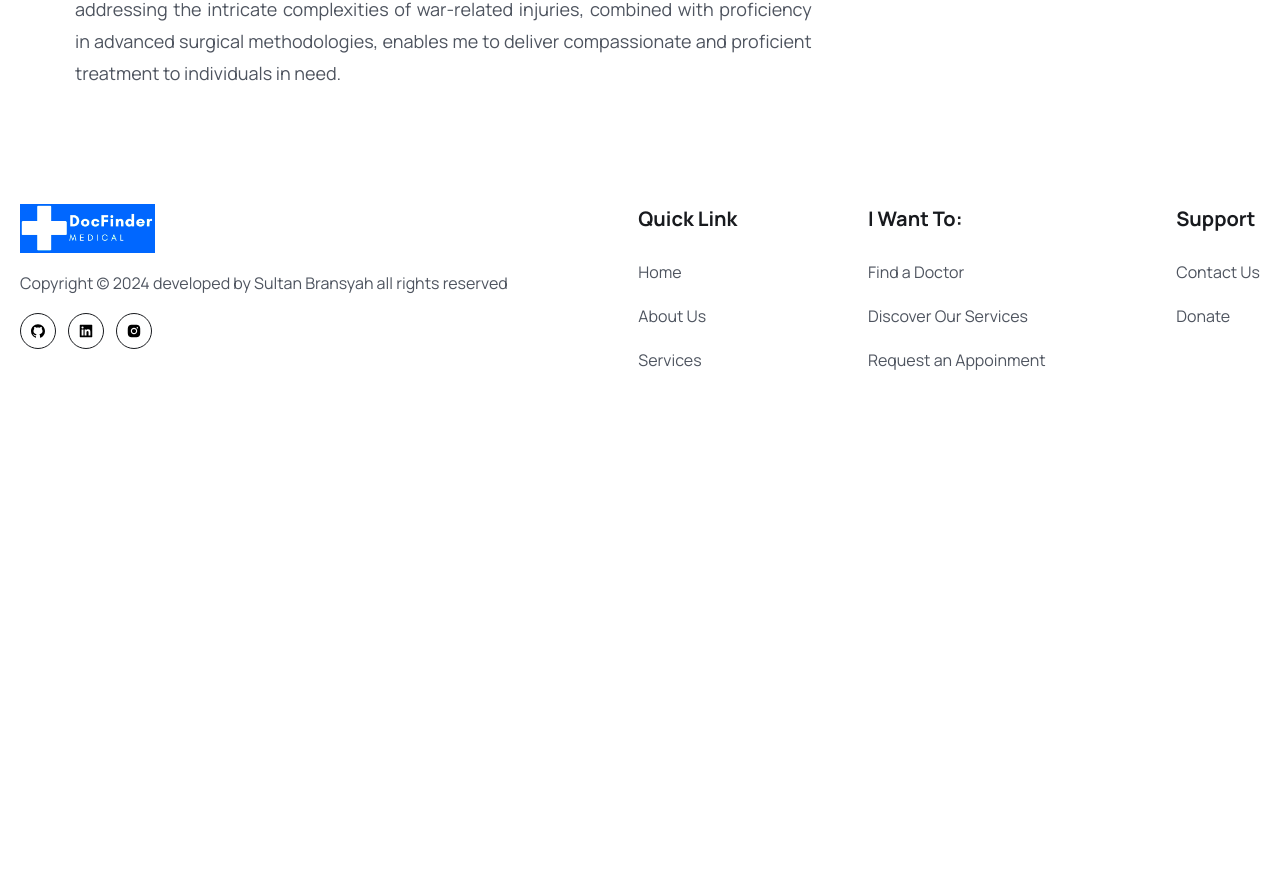
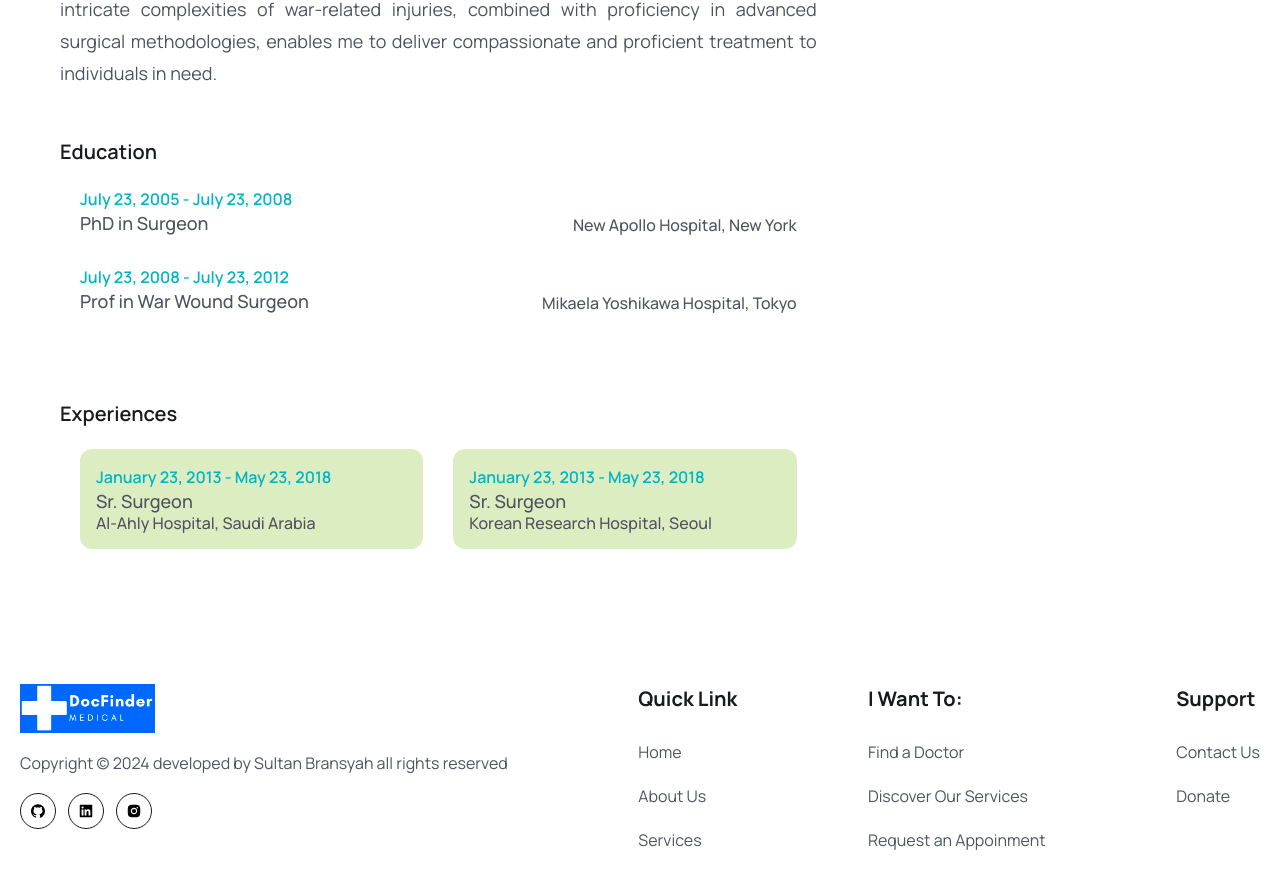
Before and after one commit to bransyahtan/DocFinder, a React (Vite) app in the folder FE_DocFinder/: page /doctors/1 in a window 1280 px wide. Shown: the part 772-1660 px from the top of the page. Before the commit the page ends 1226 px from the top, so only its background shows below. Built offline with nearby package versions, Linux system fonts and the light colour scheme.

Commit message:
doctor page create doctor about

```diff
--- a/FE_DocFinder/src/pages/doctors/DoctorAbout.jsx
+++ b/FE_DocFinder/src/pages/doctors/DoctorAbout.jsx
@@ -1,3 +1,5 @@
+import { formatDate } from "../../utils/formatDate";
+
 export const DoctorAbout = () => {
   return (
     <div>
@@ -20,6 +22,71 @@ export const DoctorAbout = () => {
           need.
         </p>
       </div>
+
+      <div className="mt-12">
+        <h3 className="text-[20px] leading-[30px] text-headingColor font-semibold">
+          Education
+        </h3>
+        <ul className="pt-4 md:p-5">
+          <li className="flex flex-col sm:flex-row sm:justify-between sm:items-end md:gap-5 mb-[30px]">
+            <div>
+              <span className="text-irisBlueColor text-[16px] leading-6 font-semibold">
+                {formatDate("07-23-2005")} - {formatDate("07-23-2008")}
+              </span>
+              <p className="text-[18px] leading-6 font-medium text-textColor">
+                PhD in Surgeon
+              </p>
+            </div>
+            <p className="text-[16px] leading-5 font-medium text-textColor">
+              New Apollo Hospital, New York
+            </p>
+          </li>
+          <li className="flex flex-col sm:flex-row sm:justify-between sm:items-end md:gap-5 mb-[30px]">
+            <div>
+              <span className="text-irisBlueColor text-[16px] leading-6 font-semibold">
+                {formatDate("07-23-2008")} - {formatDate("07-23-2012")}
+              </span>
+              <p className="text-[18px] leading-6 font-medium text-textColor">
+                Prof in War Wound Surgeon
+              </p>
+            </div>
+            <p className="text-[16px] leading-5 font-medium text-textColor">
+              Mikaela Yoshikawa Hospital, Tokyo
+            </p>
+          </li>
+        </ul>
+      </div>
+
+      <div className="mt-9">
+        <h3 className="text-[20px] leading-[30px] text-headingColor font-semibold">
+          Experiences
+        </h3>
+
+        <ul className="grid sm:grid-cols-2 gap-[30px] pt-4 md:p-5">
+          <li className="p-4 rounded-xl bg-[#dcedc1]">
+            <span className="text-irisBlueColor text-[16px] leading-6 font-semibold ">
+              {formatDate("01-23-2013")} - {formatDate("05-23-2018")}
+            </span>
+            <p className="text-[18px] leading-6 font-medium text-textColor">
+              Sr. Surgeon
+            </p>
+            <p className="text-[16px] leading-5 font-medium text-textColor">
+              Al-Ahly Hospital, Saudi Arabia
+            </p>
+          </li>
+          <li className="p-4 rounded-xl bg-[#dcedc1]">
+            <span className="text-irisBlueColor text-[16px] leading-6 font-semibold ">
+              {formatDate("01-23-2013")} - {formatDate("05-23-2018")}
+            </span>
+            <p className="text-[18px] leading-6 font-medium text-textColor">
+              Sr. Surgeon
+            </p>
+            <p className="text-[16px] leading-5 font-medium text-textColor">
+              Korean Research Hospital, Seoul
+            </p>
+          </li>
+        </ul>
+      </div>
     </div>
   );
 };
--- a/FE_DocFinder/src/pages/doctors/DoctorDetail.jsx
+++ b/FE_DocFinder/src/pages/doctors/DoctorDetail.jsx
@@ -10,7 +10,7 @@ export const DoctorDetail = () => {
 
   return (
     <section>
-      <div className="max-w-[1170px] px-5 mx-auto">
+      <div className="max-w-[1200px] px-5 mx-auto">
         <div className="grid md:grid-cols-3 gap-[50px]">
           <div className="md:col-span-2 ">
             <div className="flex items-center gap-5">
--- /dev/null
+++ b/FE_DocFinder/src/utils/formatDate.js
@@ -0,0 +1,6 @@
+export const formatDate = (date, config) => {
+  const defaultOptions = { day: "numeric", month: "long", year: "numeric" };
+  const options = config ? config : defaultOptions;
+
+  return new Date(date).toLocaleDateString("en-US", options);
+};
```
